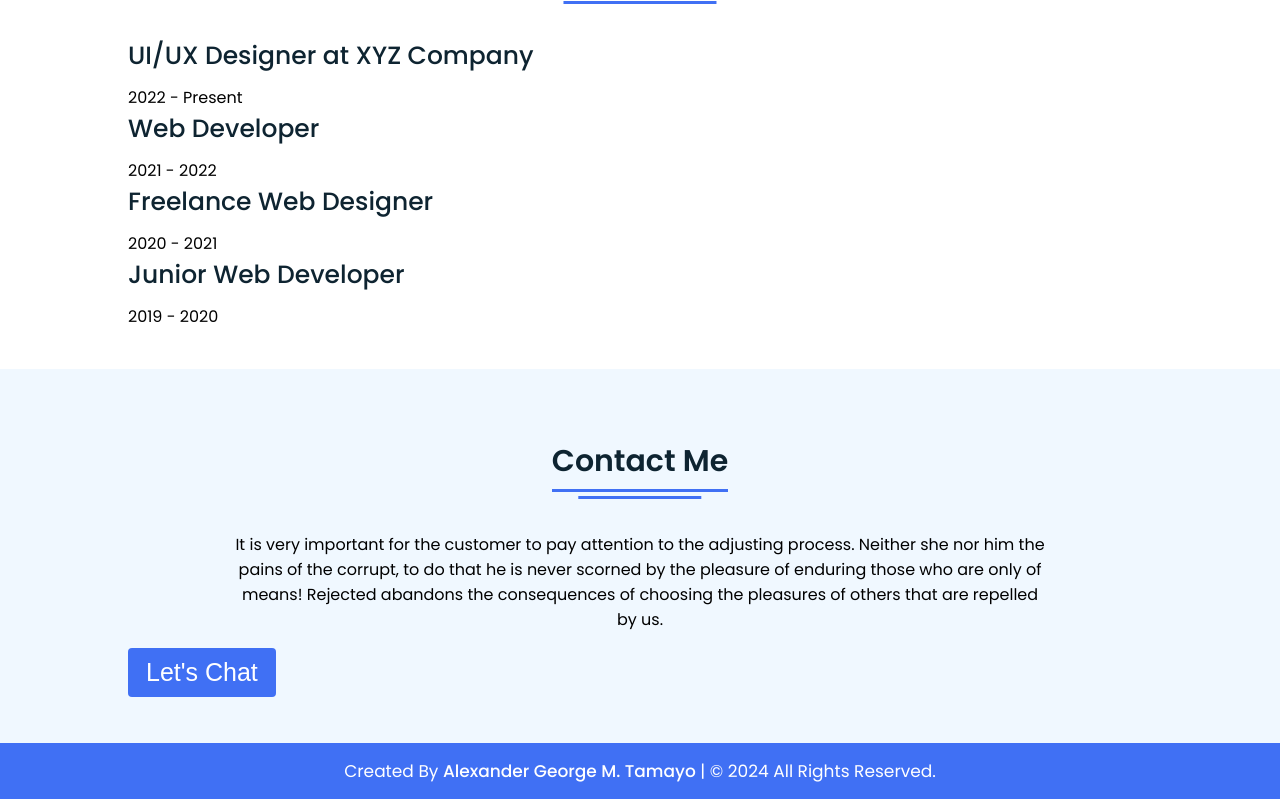
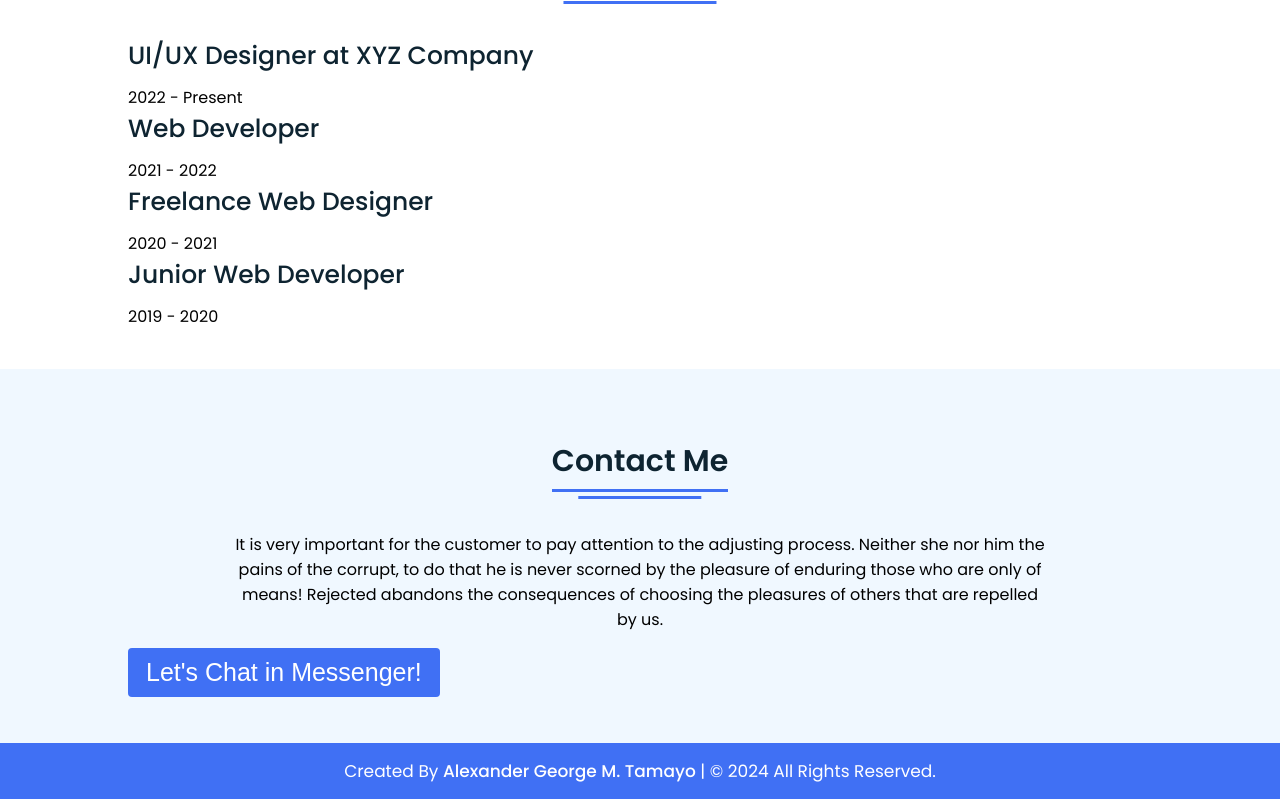
Before and after one commit to ExclipseSolari/NighaSlayer, a plain HTML site: page index.html in a window 1280 px wide. Shown: the part 3242-4041 px from the top of the page. Drawn offline with Linux system fonts and the light colour scheme.

Commit message:
Update index.html

```diff
--- a/index.html
+++ b/index.html
@@ -170,7 +170,7 @@
         <p>It is very important for the customer to pay attention to the adjusting process. Neither she nor him the pains of the corrupt, to do that he is never scorned by the pleasure of enduring those who are only of means! Rejected abandons the consequences of choosing the pleasures of others that are repelled by us.</p>
       </div>
       <div class="button">
-        <button class="contact-btn" onclick="redirectToFacebook()">Let's Chat</button>
+        <button class="contact-btn" onclick="redirectToFacebook()">Let's Chat in Messenger!</button>
       </div>
     </div>
   </section>
```
